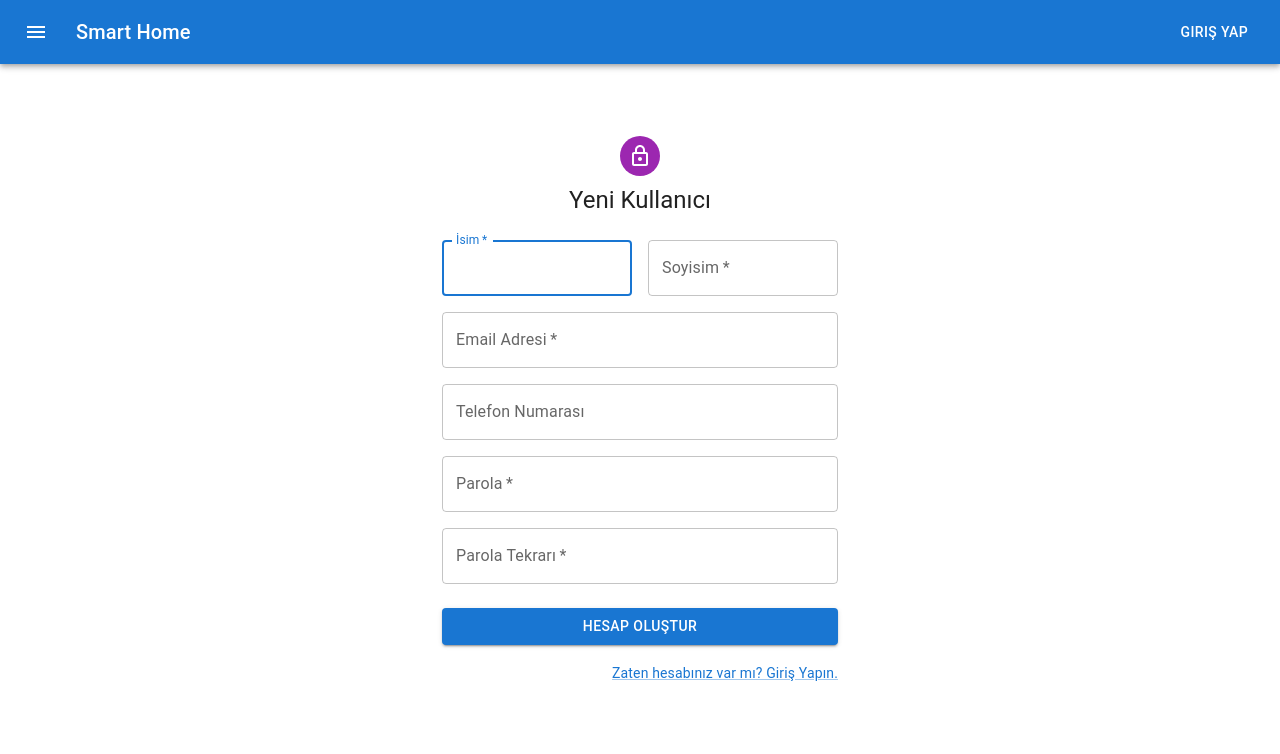
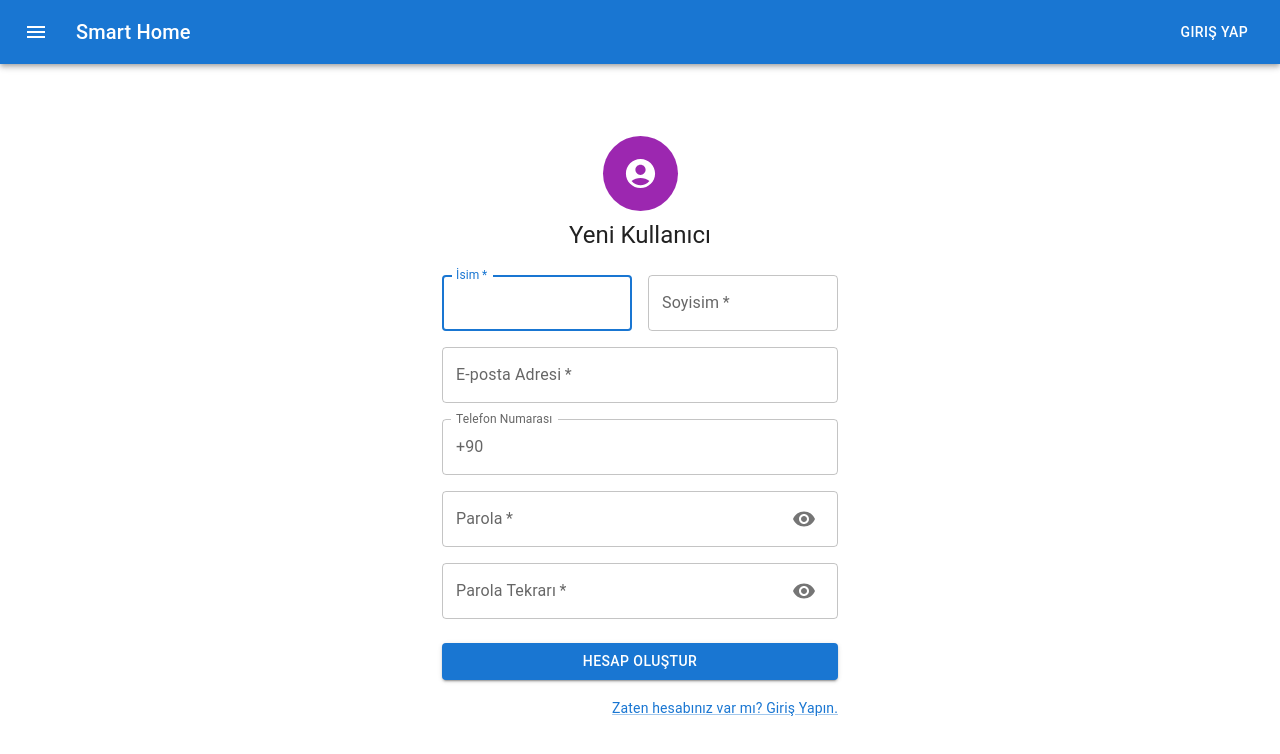
Before and after one commit to fthgncl/smart-home-web, a React (Create React App) app: page /signup in a window 1280 px wide. Shown: the top 754 px of the page. Built offline with nearby package versions, Linux system fonts and the light colour scheme.

Commit message:
Üye girişi sayfası eklendi

```diff
--- a/package.json
+++ b/package.json
@@ -11,12 +11,13 @@
     "@testing-library/jest-dom": "^5.17.0",
     "@testing-library/react": "^13.4.0",
     "@testing-library/user-event": "^13.5.0",
+    "formik": "^2.4.4",
     "react": "^18.2.0",
     "react-dom": "^18.2.0",
     "react-router-dom": "^6.16.0",
     "react-scripts": "5.0.1",
     "styled-components": "^5.3.11",
-    "web-vitals": "^2.1.4"
+    "yup": "^1.2.0"
   },
   "scripts": {
     "start": "react-scripts start",
--- a/src/pages/SignUpPage.js
+++ b/src/pages/SignUpPage.js
@@ -3,53 +3,49 @@ import Avatar from '@mui/material/Avatar';
 import Button from '@mui/material/Button';
 import CssBaseline from '@mui/material/CssBaseline';
 import TextField from '@mui/material/TextField';
+import InputAdornment from '@mui/material/InputAdornment';
 import Link from '@mui/material/Link';
 import Grid from '@mui/material/Grid';
 import Box from '@mui/material/Box';
-import LockOutlinedIcon from '@mui/icons-material/LockOutlined';
+import AccountCircle from '@mui/icons-material/AccountCircle';
 import Typography from '@mui/material/Typography';
 import Container from '@mui/material/Container';
+import IconButton from '@mui/material/IconButton';
+import Visibility from '@mui/icons-material/Visibility';
+import VisibilityOff from '@mui/icons-material/VisibilityOff';
+
 import {createTheme, ThemeProvider} from '@mui/material/styles';
-import {useState} from "react";
+import {useFormik} from 'formik';
+import {signUpSchema} from "../schemas/signUpSchema";
 
 const defaultTheme = createTheme();
 
+const onSubmit = async (values, actions) => {
+    console.log(values);
+    console.log(actions);
+
+    await new Promise((resolve) => {
+        setTimeout(resolve, 1000);
+    });
+    actions.resetForm();
+};
+
 export default function SignUp() {
-    const [name, setName] = useState('');
-    const [surname, setSurname] = useState('');
-    const [mail, setMail] = useState('');
-    const [phoneNumber, setPhoneNumber] = useState('');
-    const [password, setPassword] = useState('');
 
-    const handleChange = (event) => {
-        switch (event.target.name) {
-            case 'firstName':
-                setName(event.target.value);
-                break;
-            case 'lastName':
-                setSurname(event.target.value);
-                break;
-            case 'email':
-                setMail(event.target.value);
-                break;
-            case 'phone':
-                setPhoneNumber(event.target.value);
-                break;
-            case 'password':
-                setPassword(event.target.value);
-                break;
-            default:{}
-        }
-    }
+    const [showPassword, setShowPassword] = React.useState(false);
 
-    const handleSubmit = (event) => {
-        event.preventDefault();
-        const data = new FormData(event.currentTarget);
-        console.log({
-            email: data.get('email'),
-            password: data.get('password'),
-        });
-    };
+    const {values, touched, handleBlur, errors, isSubmitting, handleChange, handleSubmit} = useFormik({
+        initialValues: {
+            name: '',
+            surname: '',
+            email: '',
+            phone: '',
+            password: '',
+            confirmPassword: ''
+        },
+        validationSchema: signUpSchema,
+        onSubmit
+    });
 
     return (
         <ThemeProvider theme={defaultTheme}>
@@ -63,88 +59,136 @@ export default function SignUp() {
                         alignItems: 'center',
                     }}
                 >
-                    <Avatar sx={{m: 1, bgcolor: 'secondary.main'}}>
-                        <LockOutlinedIcon/>
+                    <Avatar  sx={{m: 1, bgcolor: 'secondary.main' , width: '75px', height:'75px'}}>
+                        <AccountCircle fontSize='large' />
                     </Avatar>
                     <Typography component="h1" variant="h5">
                         Yeni Kullanıcı
                     </Typography>
-                    <Box component="form" noValidate onSubmit={handleSubmit} sx={{mt: 3}}>
+                    <Box component="form" onSubmit={handleSubmit} sx={{mt: 3}}>
                         <Grid container spacing={2}>
                             <Grid item xs={12} sm={6}>
                                 <TextField
-                                    value={name}
+                                    onBlur={handleBlur}
+                                    error={Boolean(errors.name) && touched.name}
+                                    value={values.name}
+                                    helperText={touched.name && errors.name}
+                                    name="name"
                                     onChange={handleChange}
                                     autoComplete="given-name"
-                                    name="firstName"
                                     required
                                     fullWidth
-                                    id="firstName"
+                                    id="name"
                                     label="İsim"
                                     autoFocus
                                 />
                             </Grid>
                             <Grid item xs={12} sm={6}>
                                 <TextField
-                                    value={surname}
+                                    onBlur={handleBlur}
+                                    error={Boolean(errors.surname) && touched.surname}
+                                    value={values.surname}
+                                    helperText={touched.surname && errors.surname}
+                                    name="surname"
                                     onChange={handleChange}
                                     required
                                     fullWidth
-                                    id="lastName"
+                                    id="surname"
                                     label="Soyisim"
-                                    name="lastName"
                                     autoComplete="family-name"
                                 />
                             </Grid>
                             <Grid item xs={12}>
                                 <TextField
-                                    value={mail}
+                                    onBlur={handleBlur}
+                                    error={Boolean(errors.email) && touched.email}
+                                    value={values.email}
+                                    helperText={touched.email && errors.email}
+                                    name="email"
                                     onChange={handleChange}
                                     required
                                     fullWidth
                                     id="email"
-                                    label="Email Adresi"
-                                    name="email"
+                                    label="E-posta Adresi"
                                     autoComplete="email"
                                 />
                             </Grid>
                             <Grid item xs={12}>
                                 <TextField
-                                    value={phoneNumber}
+                                    onBlur={handleBlur}
+                                    error={Boolean(errors.phone) && touched.phone}
+                                    value={values.phone}
+                                    helperText={touched.phone && errors.phone}
+                                    name="phone"
                                     onChange={handleChange}
                                     fullWidth
                                     id="phone"
                                     label="Telefon Numarası"
-                                    name="phone"
                                     autoComplete="tel-local"
+                                    InputProps={{
+                                        startAdornment: <InputAdornment position="start">+90</InputAdornment>
+                                    }}
                                 />
                             </Grid>
                             <Grid item xs={12}>
                                 <TextField
-                                    value={password}
+                                    onBlur={handleBlur}
+                                    error={Boolean(errors.password) && touched.password}
+                                    value={values.password}
+                                    helperText={touched.password && errors.password}
+                                    name="password"
                                     onChange={handleChange}
                                     required
                                     fullWidth
-                                    name="password"
                                     label="Parola"
-                                    type="password"
+                                    type={showPassword ? 'text' : 'password'}
                                     id="password"
                                     autoComplete="new-password"
+
+                                    InputProps={{
+                                        endAdornment: <InputAdornment position="end">
+                                            <IconButton
+                                                aria-label="toggle password visibility"
+                                                onClick={()=>setShowPassword(true)}
+                                                onMouseDown={()=>setShowPassword(false)}
+                                            >
+                                                {showPassword ? <VisibilityOff /> : <Visibility />}
+                                            </IconButton>
+                                        </InputAdornment>
+                                    }}
                                 />
                             </Grid>
                             <Grid item xs={12}>
                                 <TextField
+                                    onBlur={handleBlur}
+                                    error={Boolean(errors.confirmPassword) && touched.confirmPassword}
+                                    value={values.confirmPassword}
+                                    helperText={touched.confirmPassword && errors.confirmPassword}
+                                    name="confirmPassword"
+                                    onChange={handleChange}
                                     required
                                     fullWidth
-                                    name="verifyPassword"
                                     label="Parola Tekrarı"
-                                    type="password"
-                                    id="verifyPassword"
+                                    type={showPassword ? 'text' : 'password'}
+                                    id="confirmPassword"
                                     autoComplete="new-password"
+
+                                    InputProps={{
+                                        endAdornment: <InputAdornment position="end">
+                                            <IconButton
+                                                aria-label="toggle password visibility"
+                                                onClick={()=>setShowPassword(true)}
+                                                onMouseDown={()=>setShowPassword(false)}
+                                            >
+                                                {showPassword ? <VisibilityOff /> : <Visibility />}
+                                            </IconButton>
+                                        </InputAdornment>
+                                    }}
                                 />
                             </Grid>
                         </Grid>
                         <Button
+                            disabled={isSubmitting}
                             type="submit"
                             fullWidth
                             variant="contained"
@@ -155,7 +199,7 @@ export default function SignUp() {
                         <Grid container justifyContent="flex-end">
                             <Grid item>
                                 <Link href="#" variant="body2">
-                                    Zaten hesabınız var mı? Giriş Yapın.
+                                    Zaten hesabınız var mı? Giriş Yapın. {/*TODO : Bu linki yönlendirmeyi unutma.*/}
                                 </Link>
                             </Grid>
                         </Grid>
--- /dev/null
+++ b/src/schemas/signUpSchema.js
@@ -0,0 +1,45 @@
+import * as yup from 'yup'
+
+const passwordRules = /^(?=.*\d)(?=.*[a-z])(?=.*[A-Z]).{5,}$/;
+const phoneRules = /^[0-9]{10}$/;
+
+export const signUpSchema = yup.object().shape({
+
+    name: yup
+        .string()
+        .min(3, 'İsminiz en az 3 karakter içermelidir.')
+        .max(20, 'İsminiz 20 karakterden daha fazla olamaz.')
+        .required('İsim boş bırakılamaz.'),
+
+    surname: yup
+        .string()
+        .min(3, 'Soyisminiz en az 3 karakter içermelidir.')
+        .max(20, 'Soyisminiz 20 karakterden daha fazla olamaz.')
+        .required('Soyisim boş bırakılamaz.'),
+
+    email: yup
+        .string()
+        .email('Geçerli bir e-posta adresi giriniz.')
+        .required('e-posta boş bırakılamaz'),
+
+    phone: yup
+        .string()
+        .matches(phoneRules, {
+            message: 'Geçerli bir telefon numarası giriniz.',
+        }),
+
+    password: yup
+        .string()
+        .required('Lütfen bir şifre belirleyiniz.')
+        .min(6, 'Şifre en az 6 haneli olmalıdır.')
+        .matches(passwordRules, {
+            message: 'Şifre en az bir büyük , bir küçük harf ve bir sayı içermelidir.',
+        }),
+
+
+    confirmPassword: yup
+        .string()
+        .oneOf([yup.ref('password')], 'Şifreler eşleşmiyor')
+        .required('Tekrar şifre girmek zorunludur')
+
+});
```
Also changed, not shown: public/manifest.json, 1 other file (tests, documents, lock files or other folders).
